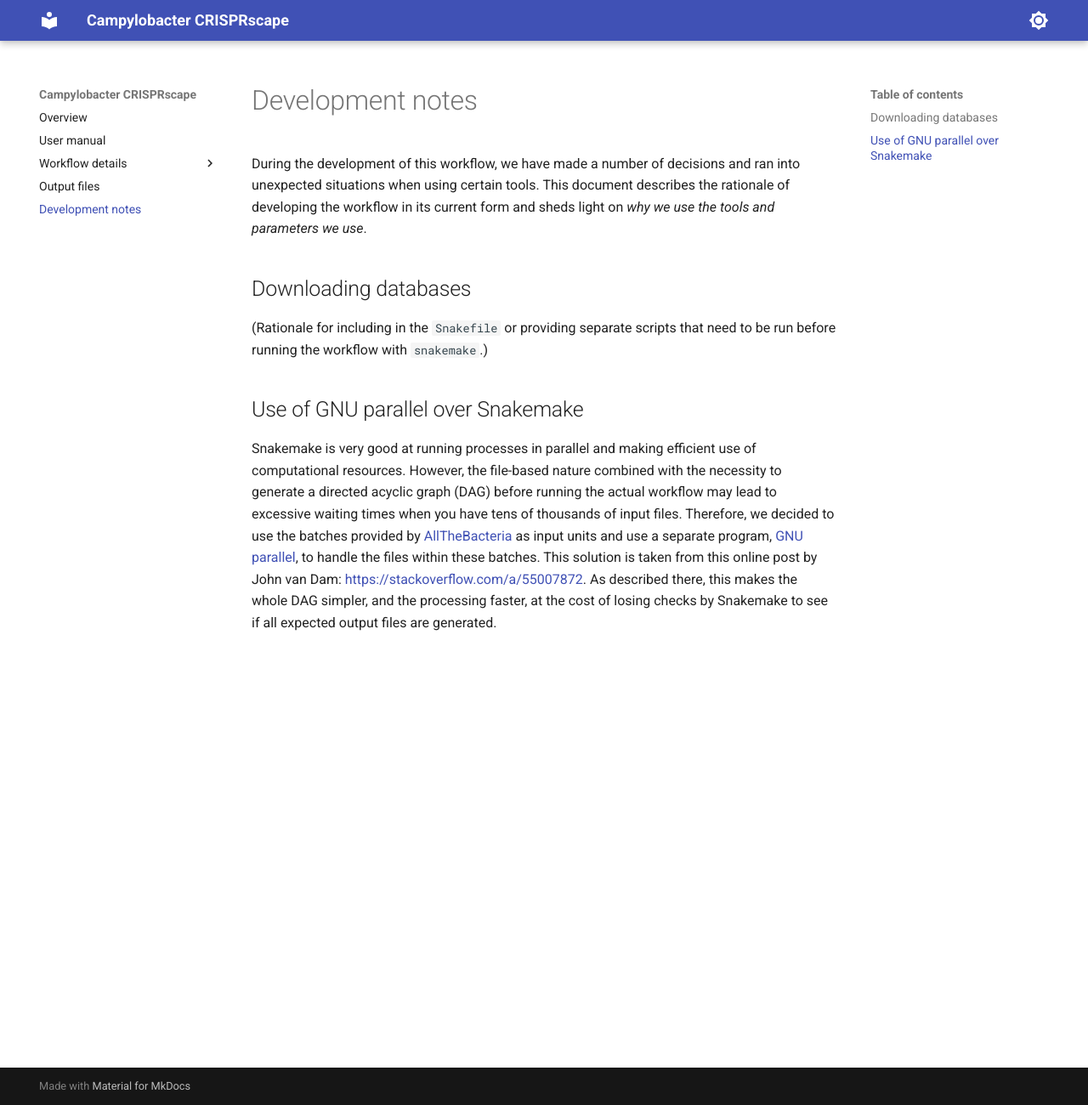
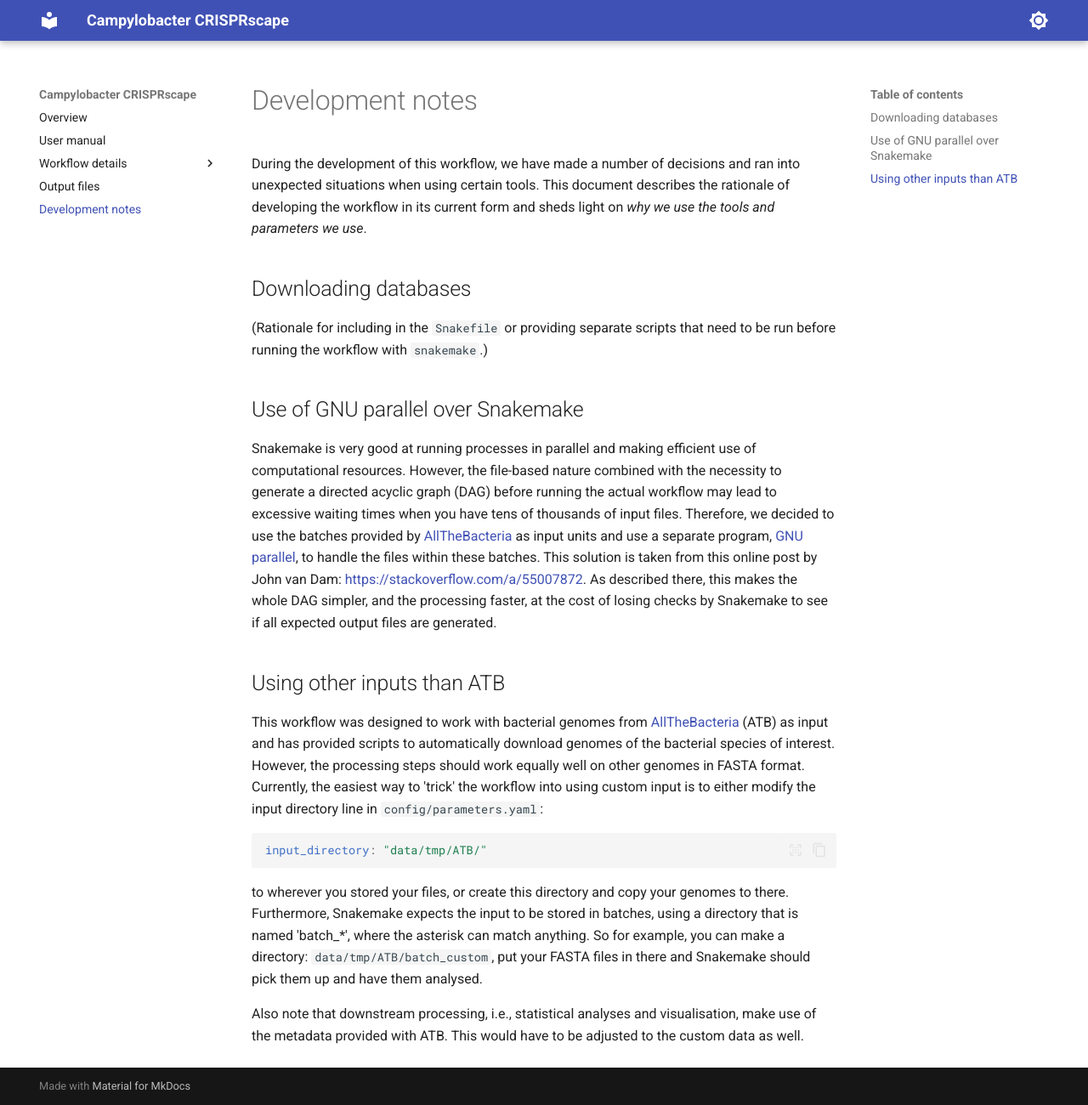
Before and after one commit to UtrechtUniversity/campylobacter-crisprscape, an MkDocs documentation site: the page built from doc/dev_notes.md, in a window 1280 px wide and 1300 px high. Shown: the whole window at 85% size. Built offline with MkDocs 1.6.1 and Material for MkDocs 9.7.7, drawn with Linux system fonts in a browser that asks for light colours.

Commit message:
Add comment on non-ATB input

````diff
--- a/doc/dev_notes.md
+++ b/doc/dev_notes.md
@@ -26,3 +26,29 @@ by John van Dam: <https://stackoverflow.com/a/55007872>. As described there,
 this makes the whole DAG simpler, and the processing faster, at the cost
 of losing checks by Snakemake to see if all expected output files are
 generated.
+
+## Using other inputs than ATB
+
+This workflow was designed to work with bacterial genomes from
+[AllTheBacteria](https://allthebacteria.readthedocs.io/en/latest/) (ATB)
+as input and has provided scripts to automatically download genomes
+of the bacterial species of interest.
+However, the processing steps should work equally well on other genomes in
+FASTA format. Currently, the easiest way to 'trick' the workflow into using
+custom input is to either modify the input directory line in
+`config/parameters.yaml`:
+
+``` yaml
+input_directory: "data/tmp/ATB/"
+```
+
+to wherever you stored your files, or create this directory and copy
+your genomes to there. Furthermore, Snakemake expects the input to be stored
+in batches, using a directory that is named 'batch_*', where the asterisk
+can match anything. So for example, you can make a directory:
+`data/tmp/ATB/batch_custom`, put your FASTA files in there and Snakemake
+should pick them up and have them analysed.
+
+Also note that downstream processing, i.e., statistical analyses and
+visualisation, make use of the metadata provided with ATB. This would have
+to be adjusted to the custom data as well.
````
